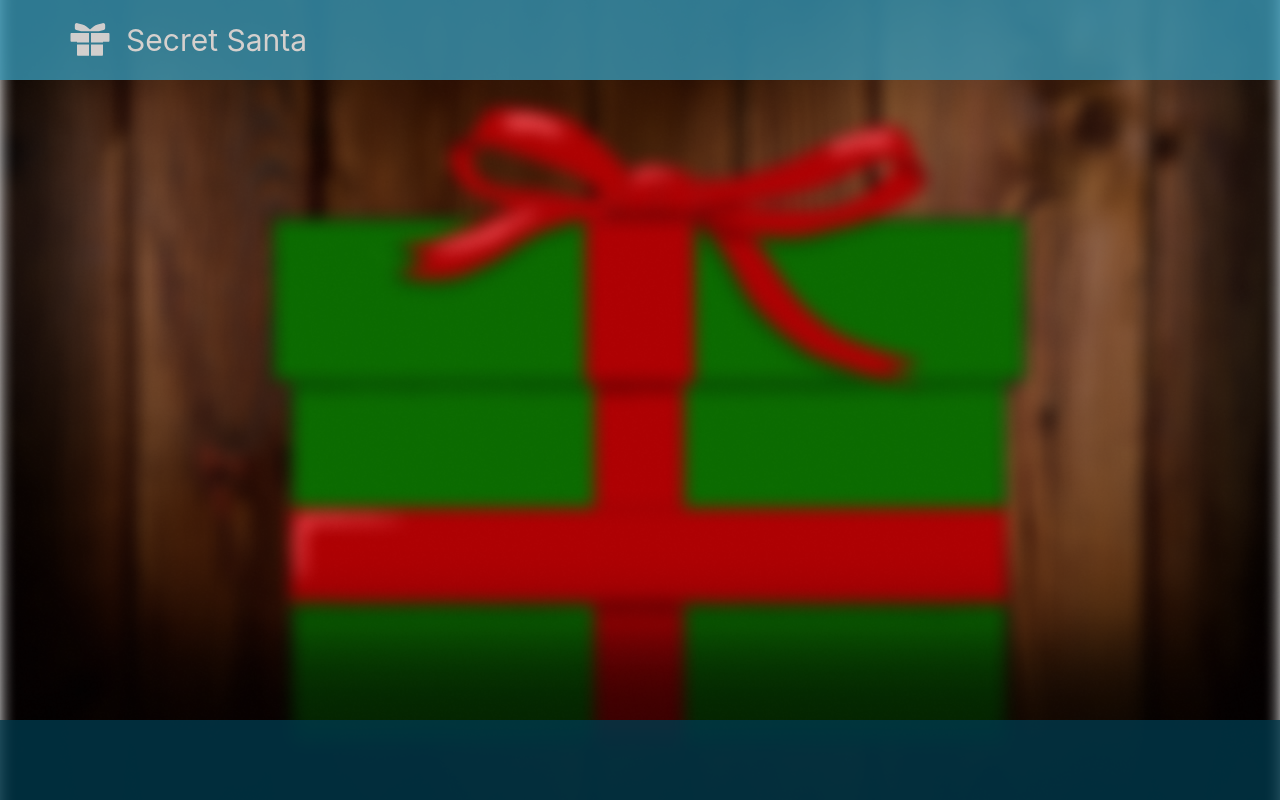
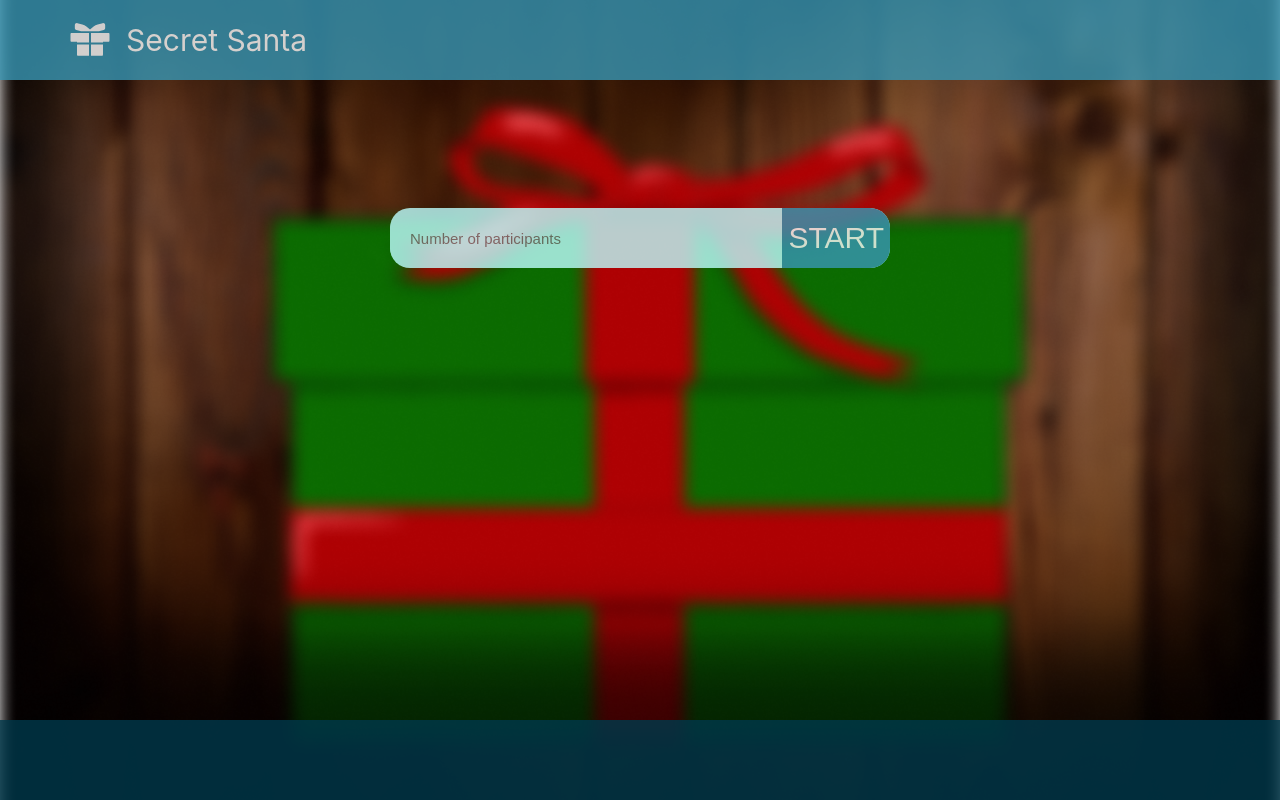
Before and after one commit to AlessioMurgia/secretsanta, a React (Create React App) app: page / in a window 1280 px wide. Built offline with nearby package versions, Linux system fonts and the light colour scheme.

Commit message:
added input bar

```diff
--- a/src/App.js
+++ b/src/App.js
@@ -1,5 +1,6 @@
 import React from "react";
 import Page from "./Components/Page";
+
 function App() {
   return (
       <div>
--- /dev/null
+++ b/src/Components/InputBar.js
@@ -0,0 +1,76 @@
+import React, { useState } from 'react';
+
+function InputBar(props) {
+    const [inputValue, setInputValue] = useState('');
+
+    const handleInputChange = (event) => {
+        setInputValue(event.target.value);
+    };
+
+    const handleKeyDown = (event) => {
+        const keyCode = event.keyCode || event.which;
+        const keyValue = String.fromCharCode(keyCode);
+        const regex = /^[0-9\b]+$/; // only allow numbers and backspace
+        if (!regex.test(keyValue)) {
+            event.preventDefault();
+        }
+    }
+
+    const handleSubmit = (event) => {
+        //event.preventDefault();
+        //props.onSubmit(inputValue);
+        //setInputValue('');
+
+        event.preventDefault();
+        console.log('Input value:', inputValue);
+    };
+
+    return (
+        <form onSubmit={handleSubmit}>
+            <div style={{
+                display: "flex",
+                alignItems: "center",
+                backgroundColor: "#BEFFFF",
+                borderRadius: "20px 20px 20px 20px",
+                width: "500px",
+                height: "60px",
+                margin:"auto",
+                opacity:"0.8",
+                marginTop:"10%",
+                marginBottom:"10%"
+            }}>
+                <input
+                    type="text"
+                    placeholder="Number of participants"
+                    value={inputValue}
+                    onChange={handleInputChange}
+                    onKeyDown={handleKeyDown}
+                    maxLength={2}
+                    style={{
+                        flex: "1",
+                        border: "none",
+                        outline: "none",
+                        fontSize: "15px",
+                        padding: "20px",
+                        backgroundColor: "#BEFFFF",
+                        borderRadius: "20px 0px 0px 20px",
+                    }}
+                />
+                <button type="submit" style={{
+                    backgroundColor: "#3897B5",
+                    borderRadius: "0px 20px 20px 0px",
+                    height: "100%",
+                    cursor: "pointer",
+                    marginLeft: "0px",
+                    color: "white",
+                    fontSize: "30px",
+                    border:"none",
+                }}>
+                    START
+                </button>
+            </div>
+        </form>
+    );
+}
+
+export default InputBar;
--- a/src/Components/Page.js
+++ b/src/Components/Page.js
@@ -2,6 +2,7 @@ import React from "react";
 import backgroundImage from "../images/background.png";
 import TopBar from "./TopBar";
 import BottomBar from "./BottomBar";
+import InputBar from "./InputBar";
 
 function Page() {
     return (
@@ -15,9 +16,10 @@ function Page() {
                 width: "100vw"
             }}>
                 <TopBar/>
+                <InputBar/>
                 <BottomBar/>
+            </div>
 
-        </div>
     )
 }
 
--- a/src/Components/TopBar.js
+++ b/src/Components/TopBar.js
@@ -5,6 +5,7 @@ function TopBar() {
     return (
         <div style={{
             height: "10%",
+            minHeight:"45px",
             backgroundColor: "#3897B5",
             color: "white",
             opacity: "0.8",
```
Lines whose indentation alone changed are shown as unchanged.
